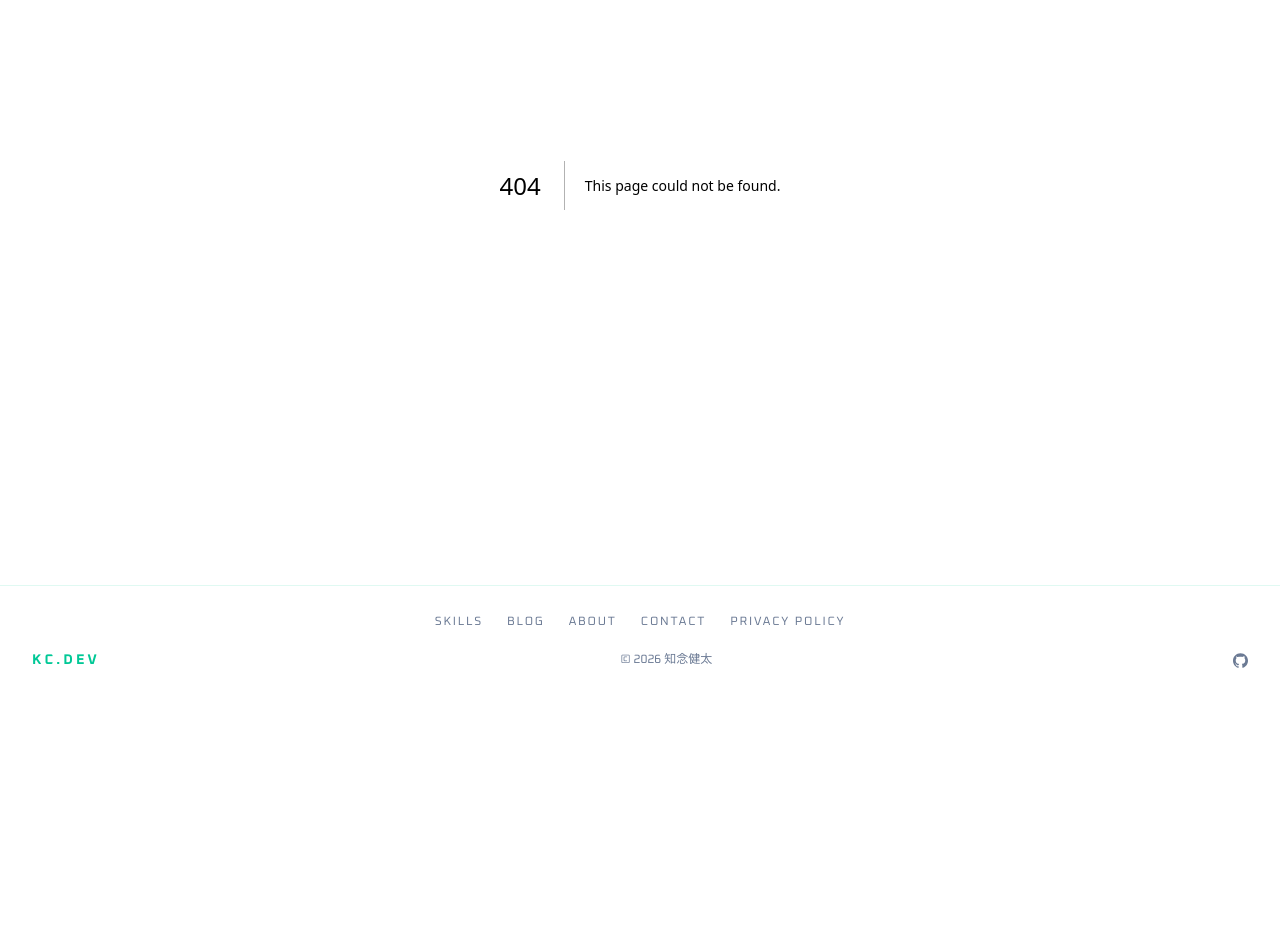
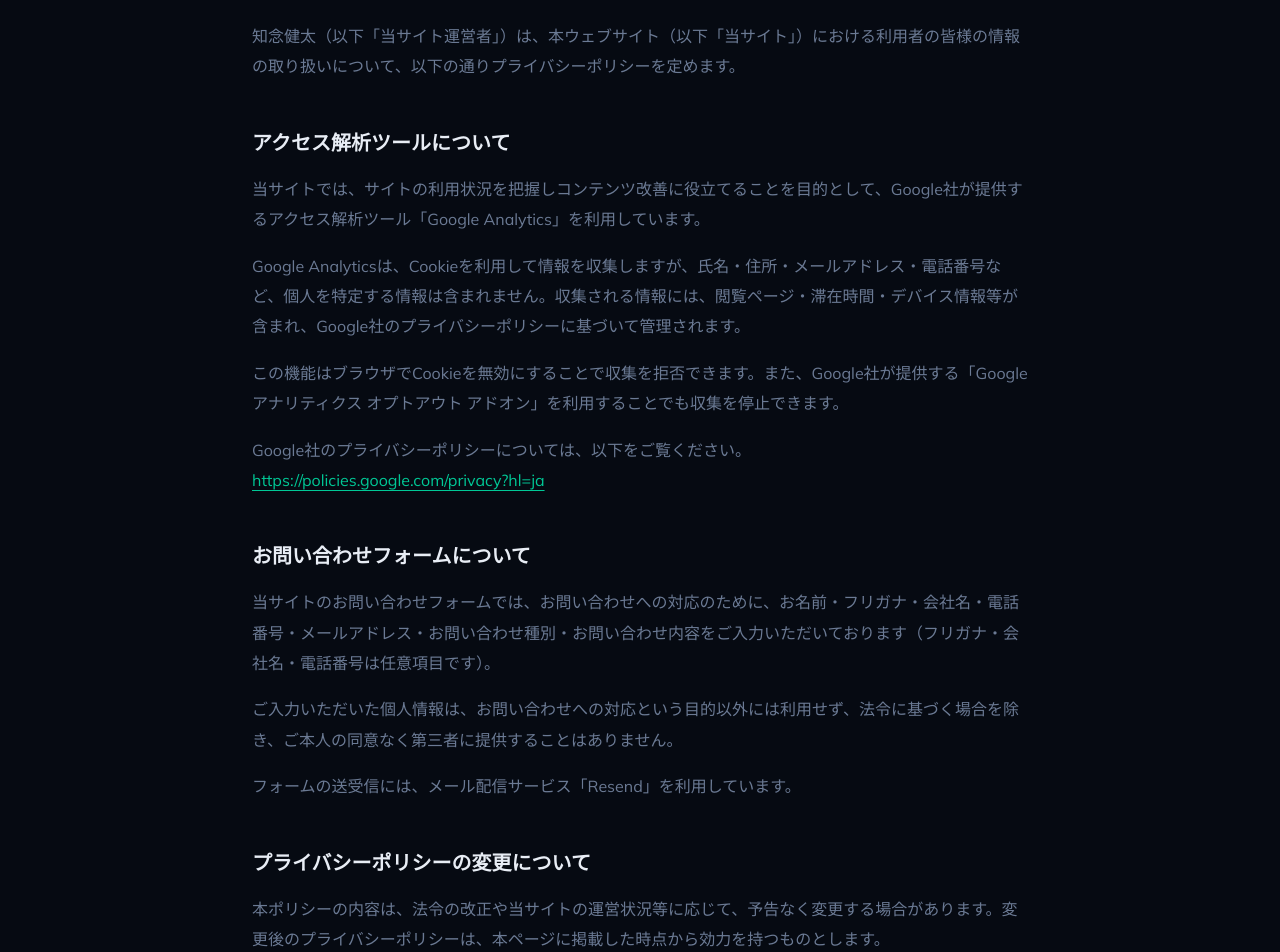
Before and after one commit to kenta-io/portfolio-site, a Next.js app: page /privacy-policy in a window 1280 px wide. Before the commit this address had no page. Shown: the part 280-1232 px from the top of the page. Before the commit the page ends 978 px from the top, so only its background shows below. Built offline with nearby package versions, Linux system fonts and the light colour scheme.

Commit message:
feat: add privacy policy page

```diff
--- /dev/null
+++ b/src/app/privacy-policy/page.tsx
@@ -0,0 +1,83 @@
+export default function PrivacyPolicyPage() {
+  return (
+    <section className="border-b border-border pt-16">
+      <div className="mx-auto max-w-[840px] px-4 py-10 md:px-6 md:py-14 lg:px-8 lg:py-16">
+        <div className="font-heading mb-3 text-xs tracking-[0.32em] text-accent uppercase">
+          Legal
+        </div>
+        <h1 className="font-heading mb-8 text-3xl font-bold md:mb-10 md:text-4xl">
+          プライバシーポリシー
+        </h1>
+
+        <p className="mb-12 text-sm leading-[1.9] text-muted-foreground md:text-base">
+          知念健太（以下「当サイト運営者」）は、本ウェブサイト（以下「当サイト」）における利用者の皆様の情報の取り扱いについて、以下の通りプライバシーポリシーを定めます。
+        </p>
+
+        <div className="space-y-12">
+          <div>
+            <h2 className="font-heading mb-4 text-xl font-bold">
+              アクセス解析ツールについて
+            </h2>
+            <div className="space-y-4 text-sm leading-[1.9] text-muted-foreground md:text-base">
+              <p>
+                当サイトでは、サイトの利用状況を把握しコンテンツ改善に役立てることを目的として、Google社が提供するアクセス解析ツール「Google
+                Analytics」を利用しています。
+              </p>
+              <p>
+                Google
+                Analyticsは、Cookieを利用して情報を収集しますが、氏名・住所・メールアドレス・電話番号など、個人を特定する情報は含まれません。収集される情報には、閲覧ページ・滞在時間・デバイス情報等が含まれ、Google社のプライバシーポリシーに基づいて管理されます。
+              </p>
+              <p>
+                この機能はブラウザでCookieを無効にすることで収集を拒否できます。また、Google社が提供する「Google
+                アナリティクス オプトアウト
+                アドオン」を利用することでも収集を停止できます。
+              </p>
+              <p>
+                Google社のプライバシーポリシーについては、以下をご覧ください。
+                <br />
+                <a
+                  href="https://policies.google.com/privacy?hl=ja"
+                  className="text-accent underline underline-offset-4"
+                  target="_blank"
+                  rel="noopener noreferrer"
+                >
+                  https://policies.google.com/privacy?hl=ja
+                </a>
+              </p>
+            </div>
+          </div>
+
+          <div>
+            <h2 className="font-heading mb-4 text-xl font-bold">
+              お問い合わせフォームについて
+            </h2>
+            <div className="space-y-4 text-sm leading-[1.9] text-muted-foreground md:text-base">
+              <p>
+                当サイトのお問い合わせフォームでは、お問い合わせへの対応のために、お名前・フリガナ・会社名・電話番号・メールアドレス・お問い合わせ種別・お問い合わせ内容をご入力いただいております（フリガナ・会社名・電話番号は任意項目です）。
+              </p>
+              <p>
+                ご入力いただいた個人情報は、お問い合わせへの対応という目的以外には利用せず、法令に基づく場合を除き、ご本人の同意なく第三者に提供することはありません。
+              </p>
+              <p>
+                フォームの送受信には、メール配信サービス「Resend」を利用しています。
+              </p>
+            </div>
+          </div>
+
+          <div>
+            <h2 className="font-heading mb-4 text-xl font-bold">
+              プライバシーポリシーの変更について
+            </h2>
+            <p className="text-sm leading-[1.9] text-muted-foreground md:text-base">
+              本ポリシーの内容は、法令の改正や当サイトの運営状況等に応じて、予告なく変更する場合があります。変更後のプライバシーポリシーは、本ページに掲載した時点から効力を持つものとします。
+            </p>
+          </div>
+        </div>
+
+        <p className="mt-12 text-xs text-muted-foreground">
+          制定日：2026年8月1日
+        </p>
+      </div>
+    </section>
+  );
+}
```
